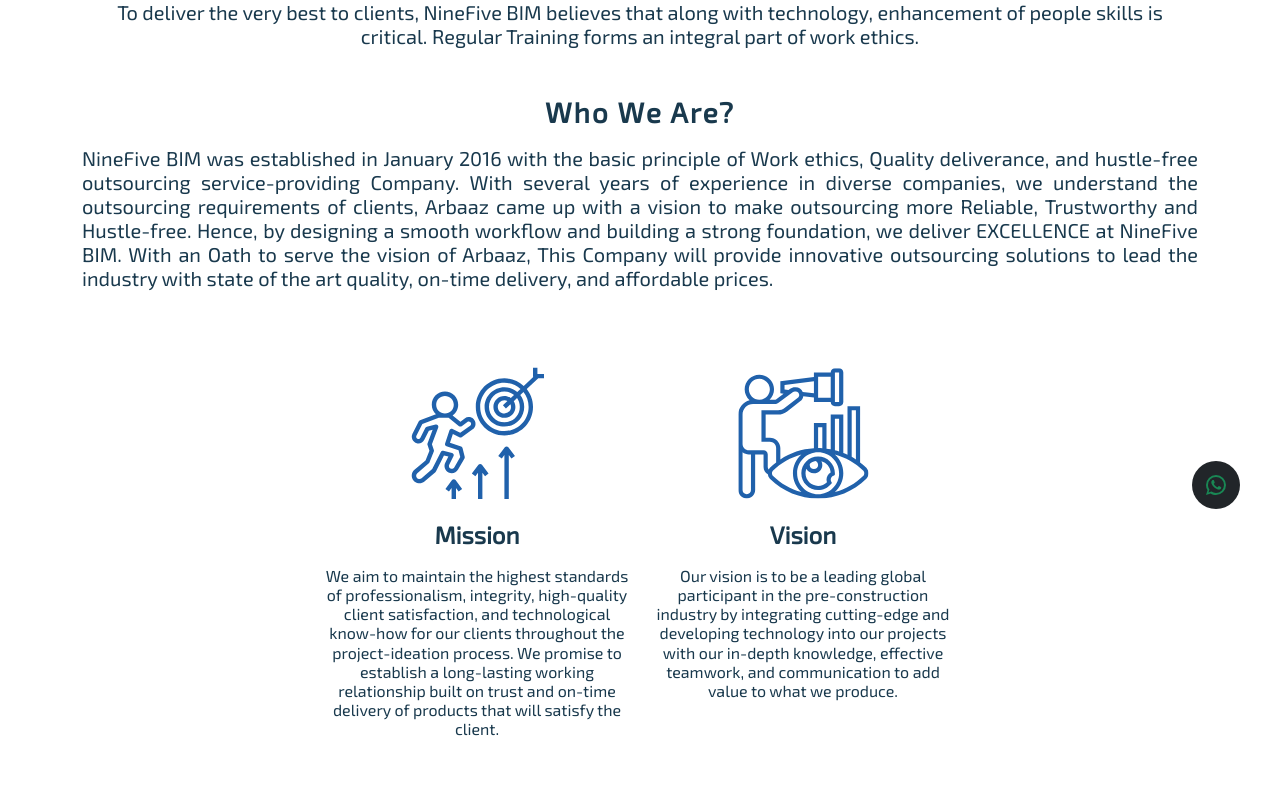
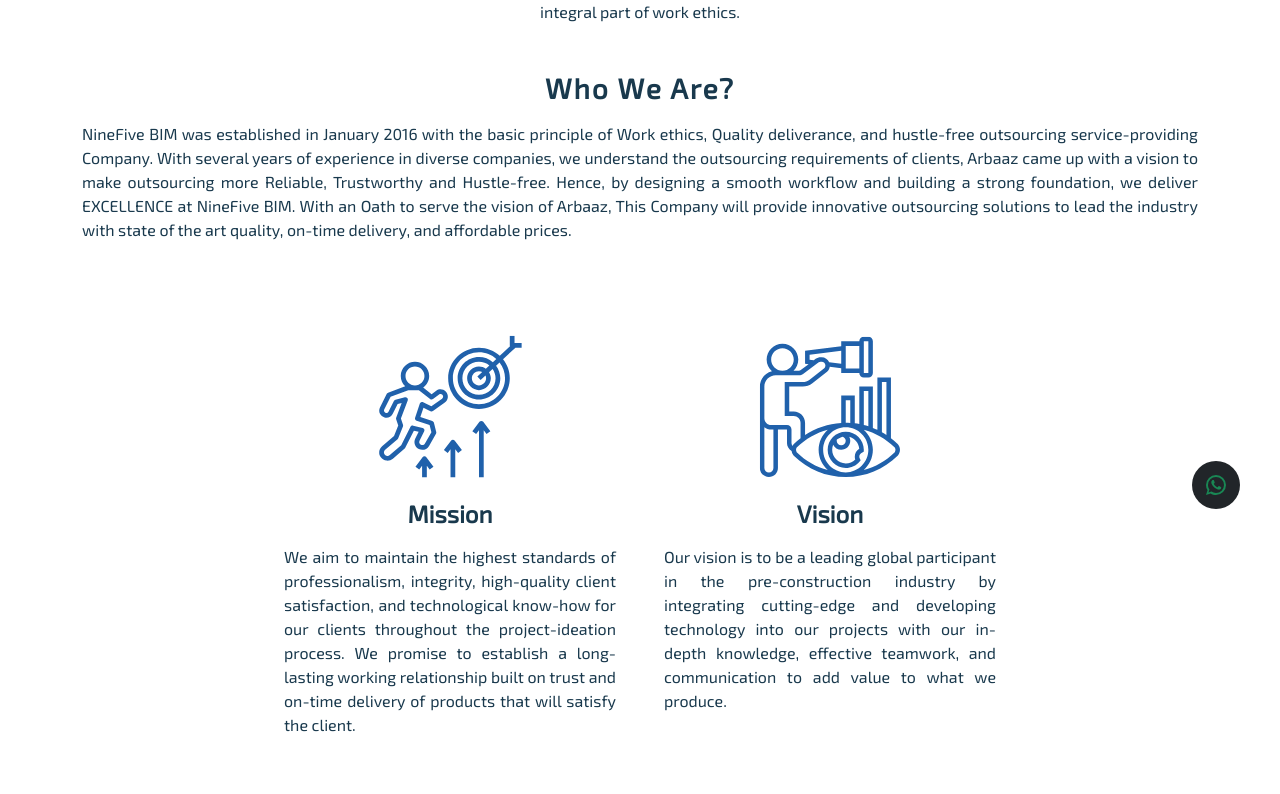
Before and after one commit to dhruvil2533/ninefive-beam-master, a React (Create React App) app: page /about-us in a window 1280 px wide. Shown: the part 246-1040 px from the top of the page. Built offline with nearby package versions, Linux system fonts and the light colour scheme.

Commit message:
about page font

```diff
--- a/src/Components/AboutUs/AboutUs.tsx
+++ b/src/Components/AboutUs/AboutUs.tsx
@@ -79,7 +79,7 @@
         <h3 className="text-center col-12 blueText mt-5 mb-3 fw-bolder letter-spacing2">
           About Us
         </h3>
-        <h5
+        <p
           className="text-justify blueText text-center"
           data-aos="fade-left"
           data-aos-delay={300}
@@ -91,7 +91,7 @@
           To deliver the very best to clients, NineFive BIM believes that along
           with technology, enhancement of people skills is critical. Regular
           Training forms an integral part of work ethics.
-        </h5>
+        </p>
         <h3
           className="text-center col-12 blueText mt-5 mb-3 fw-bolder letter-spacing2"
           data-aos="zoom-in"
@@ -99,7 +99,7 @@
         >
           Who We Are?
         </h3>
-        <h5
+        <p
           className="text-justify blueText"
           data-aos="fade-up-left"
           data-aos-delay={300}
@@ -114,12 +114,13 @@
           With an Oath to serve the vision of Arbaaz, This Company will provide
           innovative outsourcing solutions to lead the industry with state of
           the art quality, on-time delivery, and affordable prices.
-        </h5>
+        </p>
       </div>
 
+      <div className="container">
         <div className="row">
-        <div className="col-lg-3"></div>
-        <div className="col-lg-3 p-2">
+          <div className="col-lg-2"></div>
+          <div className="col-lg-4 p-4">
             <div className="container mt-3 mb-3 text-center">
               <img
                 src="/images/icons/mission-icon.svg"
@@ -127,16 +128,19 @@
                 className="img-thumbnail p-0 border-0 bg-transparent w-50"
               />
             </div>
-          <h4 className="fw-bolder text-center blueText mt-3 mb-3">Mission</h4>
-          <h6 className="text-center blueText">
+            <h4 className="fw-bolder text-center blueText mt-3 mb-3">
+              Mission
+            </h4>
+            <p className=" blueText text-justify">
               We aim to maintain the highest standards of professionalism,
               integrity, high-quality client satisfaction, and technological
-            know-how for our clients throughout the project-ideation process. We
-            promise to establish a long-lasting working relationship built on
-            trust and on-time delivery of products that will satisfy the client.
-          </h6>
+              know-how for our clients throughout the project-ideation process.
+              We promise to establish a long-lasting working relationship built
+              on trust and on-time delivery of products that will satisfy the
+              client.
+            </p>
           </div>
-        <div className="col-lg-3 p-2">
+          <div className="col-lg-4 p-4">
             <div className="container mt-3 mb-3 text-center">
               <img
                 src="/images/icons/vision-icon.svg"
@@ -145,14 +149,16 @@
               />
             </div>
             <h4 className="fw-bolder text-center blueText mt-3 mb-3">Vision</h4>
-          <h6 className="text-center blueText">
+            <p className=" blueText text-justify">
               Our vision is to be a leading global participant in the
-            pre-construction industry by integrating cutting-edge and developing
-            technology into our projects with our in-depth knowledge, effective
-            teamwork, and communication to add value to what we produce.
-          </h6>
+              pre-construction industry by integrating cutting-edge and
+              developing technology into our projects with our in-depth
+              knowledge, effective teamwork, and communication to add value to
+              what we produce.
+            </p>
           </div>
-        <div className="col-lg-3"></div>
+          <div className="col-lg-2"></div>
+        </div>
       </div>
 
       <div className="container p-3">
```
Lines whose indentation alone changed are shown as unchanged.
